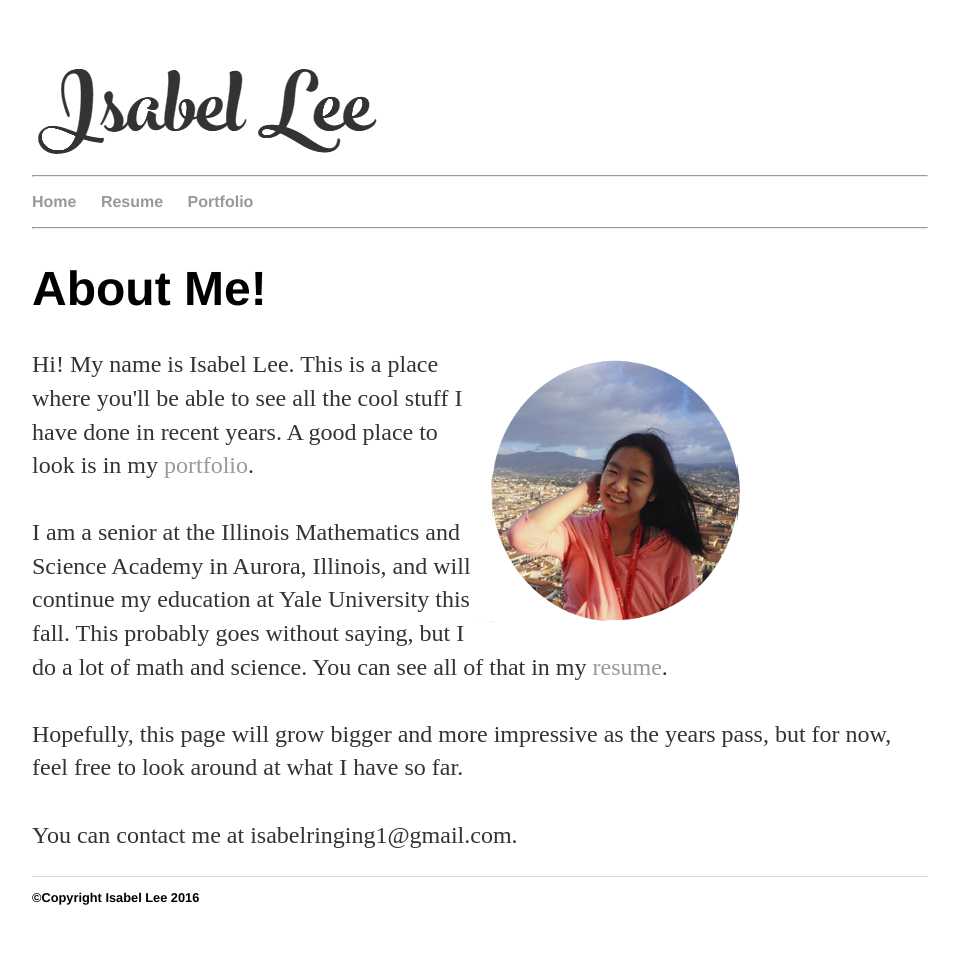
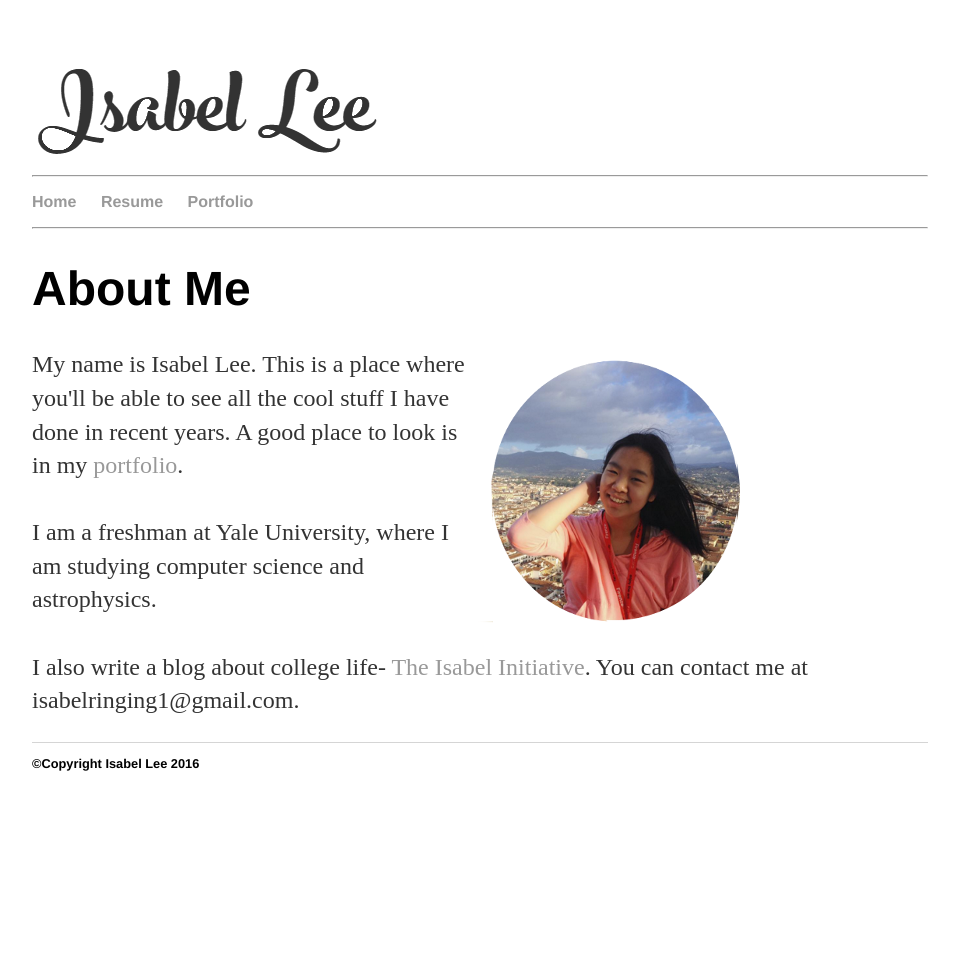
Before and after one commit to isabelringing1/old_website, a Jekyll site: the page built from index.html, in a window 1280 px wide. Shown: the whole page, without its empty margins (160-1119 px from the left). Built offline with Jekyll 4.4.1, drawn with Linux system fonts in a browser that asks for light colours; after the commit the page ends 900 px from its top, so only the background shows below that.

Commit message:
Update index.html

```diff
--- a/index.html
+++ b/index.html
@@ -4,16 +4,15 @@ title: Isabel Lee
 ---
 <div class="blurb">
 	<div class="col-sm-4">
-	<h1>About Me!</h1>
+	<h1>About Me</h1>
 	</div>
 
 	<img src="Me2.png" alt="Isabel Lee" style="float:right;width:450px;height:292px;">
-	<p>Hi! My name is Isabel Lee. This is a place where you'll be able to see all the cool stuff I have done in recent years. A good place to look is in my <a href="/portfolio">portfolio</a>.
+	<p>My name is Isabel Lee. This is a place where you'll be able to see all the cool stuff I have done in recent years. A good place to look is in my <a href="/portfolio">portfolio</a>.
 	<br><br>
-	I am a senior at the Illinois Mathematics and Science Academy in Aurora, Illinois, and will continue my education at Yale University this fall. This probably goes without saying, but I do a lot of math and science. You can see all of that in my <a href="/resume">resume</a>.
+	I am a freshman at Yale University, where I am studying computer science and astrophysics.
 	<br><br>
-	Hopefully, this page will grow bigger and more impressive as the years pass, but for now, feel free to look around at what I have so far.
-	<br><br>
+	I also write a blog about college life- <a href="theisabelinitiative.wordpress.com">The Isabel Initiative</a>.
 	You can contact me at isabelringing1@gmail.com.</p>
 
 </div><!-- /.blurb -->
```
